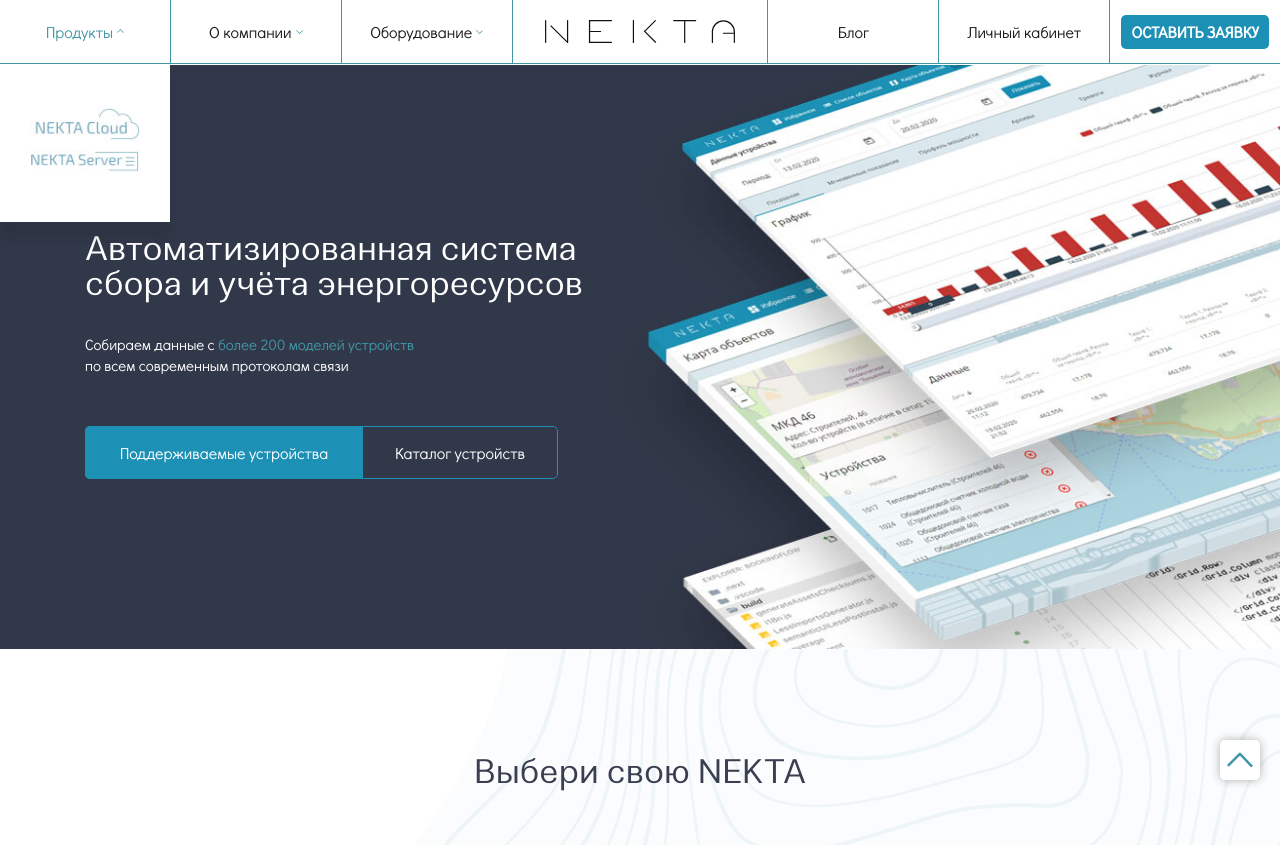
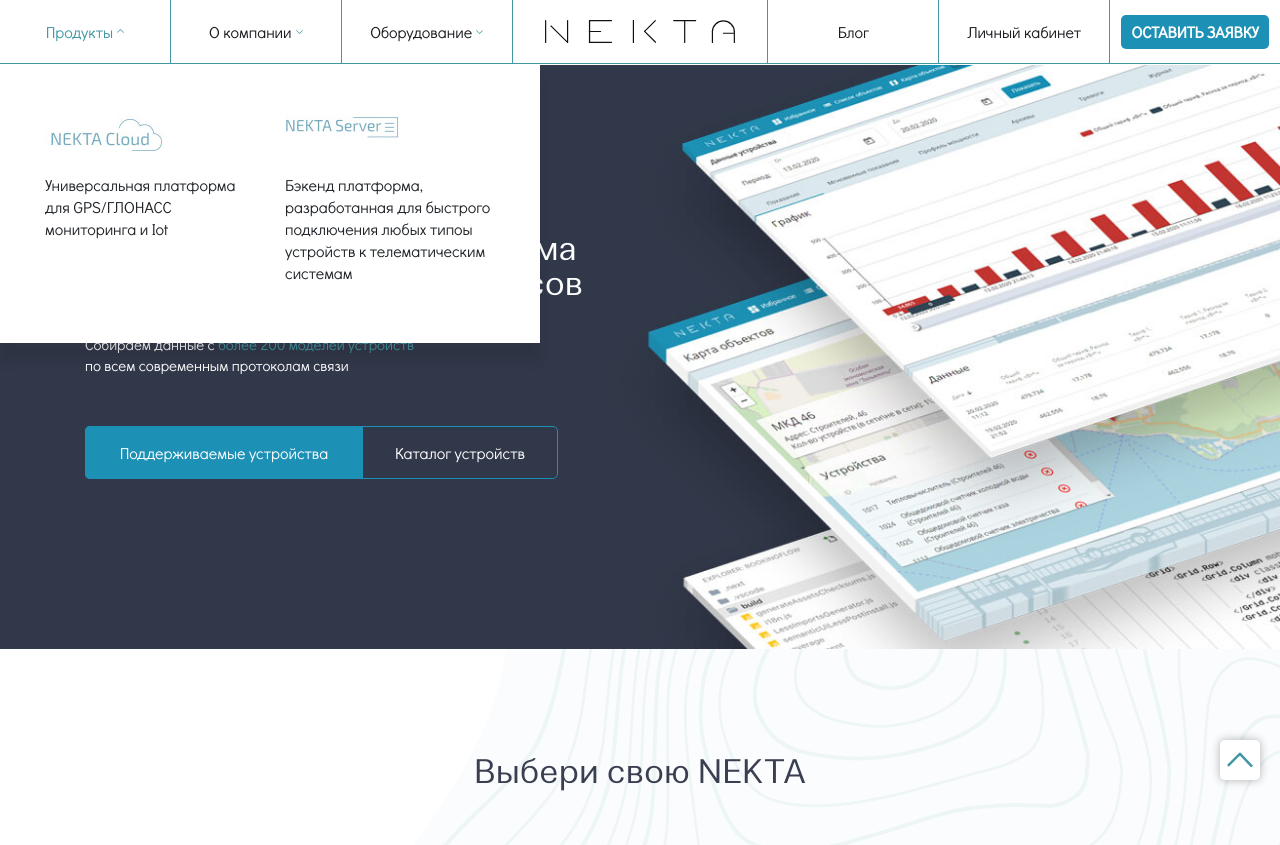
Before and after one commit to ViktoriaZaharova/nekta, a website: page nekta/index.html in a window 1280 px wide. Shown: the top 845 px of the page. Drawn offline with nearby package versions, Linux system fonts and the light colour scheme.

Commit message:
add edit

```diff
--- a/nekta/css/main.css
+++ b/nekta/css/main.css
@@ -334,6 +334,41 @@
     .dropdown-item:hover img {
       opacity: .7; }
 
+.dropdown-menu__logos {
+  width: 100%;
+  display: -webkit-box;
+  display: -ms-flexbox;
+  display: flex;
+  -webkit-box-align: start;
+      -ms-flex-align: start;
+          align-items: flex-start;
+  -webkit-box-pack: justify;
+      -ms-flex-pack: justify;
+          justify-content: space-between; }
+
+.logo-item {
+  display: -webkit-box;
+  display: -ms-flexbox;
+  display: flex;
+  -webkit-box-orient: vertical;
+  -webkit-box-direction: normal;
+      -ms-flex-direction: column;
+          flex-direction: column;
+  -webkit-box-pack: start;
+      -ms-flex-pack: start;
+          justify-content: flex-start;
+  -webkit-box-align: start;
+      -ms-flex-align: start;
+          align-items: flex-start;
+  width: 240px;
+  white-space: normal;
+  padding: 10px 15px; }
+  .logo-item .img-logo {
+    min-height: 49px;
+    max-width: 150px;
+    width: 100%;
+    margin: 0 0 10px; }
+
 header {
   border-bottom: 1px solid #4397A5; }
 
@@ -659,8 +694,8 @@
             transform: translate(0, -50%);
     width: 50%;
     height: 100%;
-    background: url("../img/bg1.jpg") no-repeat center;
-      background-size: cover; }
+    background: url("../img/bg1.jpg") no-repeat 80% center;
+      background-size: 1562px; }
 
 .callback-content {
   padding: 100px 0 80px;
@@ -806,6 +841,8 @@
       -ms-flex-align: center;
           align-items: center;
   margin: 10px auto; }
+  .news-box .links-details {
+    color: #4397A5; }
 
 .news-box__content {
   padding: 15px 20px;
@@ -1240,7 +1277,6 @@
   main {
     background-position: -277px center; } }
 
-/* Extra Small Devices, Phones */
 @media only screen and (max-width: 575px) {
   main {
     padding: 70px 0;
@@ -1308,7 +1344,14 @@
   .product-box__it:hover .product-box {
     height: 100%;
     padding: 35px;
-    width: 100%; } }
+    width: 100%; }
+  .dropdown-menu__logos {
+    -ms-flex-wrap: wrap;
+        flex-wrap: wrap; }
+  .logo-item {
+    width: 100%; }
+    .logo-item .img-logo {
+      min-height: auto; } }
 
 /* Custom, iPhone Retina */
 @media only screen and (max-width: 370px) {
--- a/nekta/index.html
+++ b/nekta/index.html
@@ -56,8 +56,20 @@
                                     Продукты
                                 </a>
                                 <div class="dropdown-menu" aria-labelledby="navbarDropdown1">
-                                    <a class="dropdown-item" href="#"><img src="img/logo1.jpg" alt=""></a>
-                                    <a class="dropdown-item" href="#"><img src="img/logo2.jpg" alt=""></a>
+                                    <div class="dropdown-menu__logos">
+                                        <a class="dropdown-item logo-item" href="#">
+                                            <span class="img-logo"><img src="img/logo1.jpg" alt=""></span>
+                                        <span class="description-logo">
+                                            Универсальная платформа для GPS/ГЛОНАСС мониторинга и Iot
+                                        </span>
+                                        </a>
+                                        <a class="dropdown-item logo-item" href="#">
+                                            <span class="img-logo"><img src="img/logo2.jpg" alt=""></span>
+                                            <span class="description-logo">
+                                            Бэкенд платформа, разработанная для быстрого подключения любых типоы устройств к телематическим системам
+                                        </span>
+                                        </a>
+                                    </div>
                                 </div>
                             </li>
                             <li class="nav-item dropdown">
@@ -81,10 +93,13 @@
                                     Оборудование
                                 </a>
                                 <div class="dropdown-menu" aria-labelledby="navbarDropdown3">
-                                    <a class="dropdown-item" href="#"><img src="img/logo1.jpg" alt=""></a>
-                                    <a class="dropdown-item" href="#"><img src="img/logo2.jpg" alt=""></a>
-                                    <a class="dropdown-item" href="#"><img src="img/logo1.jpg" alt=""></a>
-                                    <a class="dropdown-item" href="#"><img src="img/logo2.jpg" alt=""></a>
+                                    <a class="dropdown-item" href="#">Наше сообщество</a>
+                                    <a class="dropdown-item" href="#">Библиотека кейсов</a>
+                                    <a class="dropdown-item" href="#">Разработчики ПО</a>
+                                    <a class="dropdown-item" href="#">Техподдержка 24/7</a>
+                                    <a class="dropdown-item" href="#">Обучение и сертификация</a>
+                                    <a class="dropdown-item" href="#">Полезные ссылки</a>
+                                    <a class="dropdown-item" href="#">Маркетинг</a>
                                 </div>
                             </li>
                             <li class="nav-item nav-item-logo d-none d-md-flex">
```
